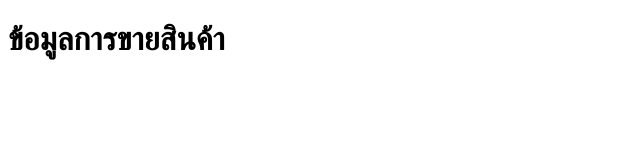
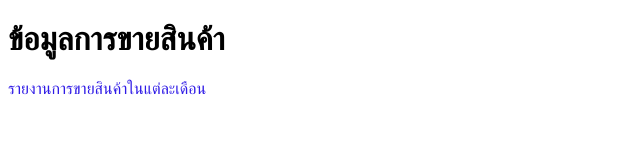
Before and after one commit to PantakarHumYai/GitHub-Example, a plain HTML site: page index.html in a window 1280 px wide. Shown: the whole page, without its empty margins (0-640 px from the left). Drawn offline with Linux system fonts and the light colour scheme.

Commit message:
add report sale

```diff
--- a/index.html
+++ b/index.html
@@ -4,8 +4,16 @@
     <meta charset="UTF-8">
     <meta name="viewport" content="width=<device-width>, initial-scale=1.0">
     <title>Document</title>
+    <style>
+
+        p{
+            color: #2f1be6;
+        }
+
+    </style>
 </head>
 <body>
     <h1>ข้อมูลการขายสินค้า</h1>
+    <p>รายงานการขายสินค้าในแต่ละเดือน</p>
 </body>
 </html>
```
